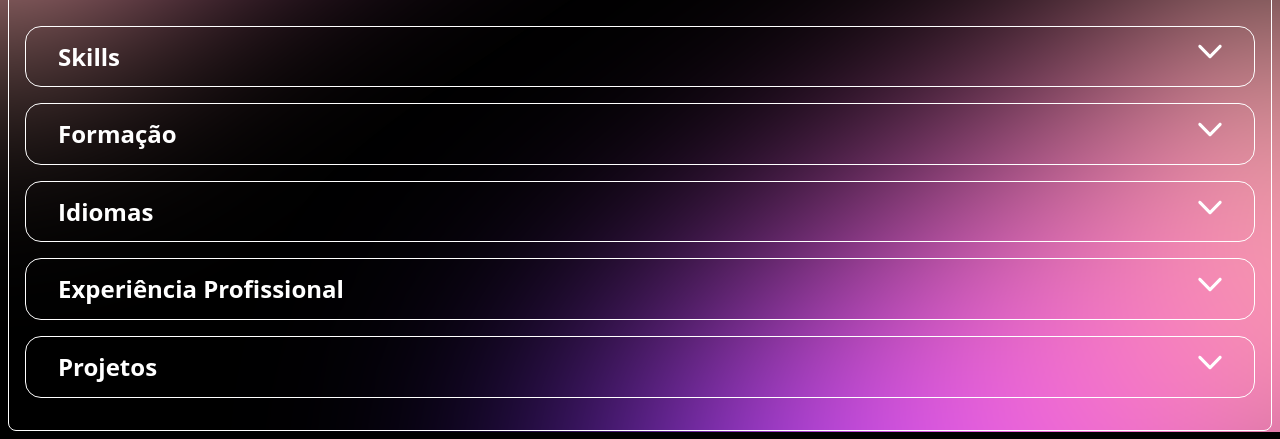
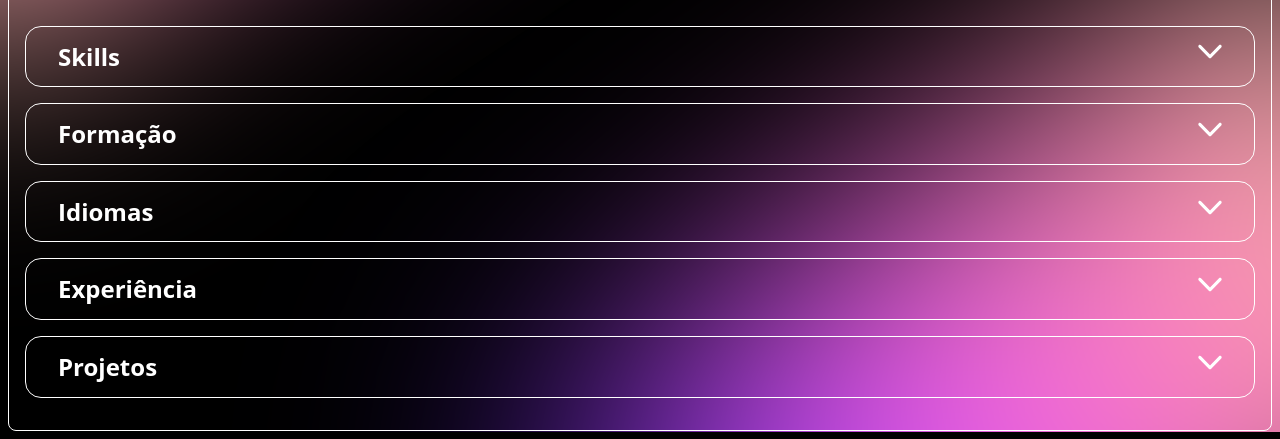
Before and after one commit to acnormun/portfolio, a plain HTML site: page index.html in a window 1280 px wide. Shown: the part 424-863 px from the top of the page. Drawn offline with nearby package versions, Linux system fonts and the light colour scheme.

Commit message:
title correction

```diff
--- a/index.html
+++ b/index.html
@@ -5,7 +5,7 @@
     <meta charset="UTF-8">
     <meta http-equiv="X-UA-Compatible" content="IE=edge">
     <meta name="viewport" content="width=device-width, initial-scale=1.0">
-    <title>Portifólio - Ana Clara Noronha Muniz</title>
+    <title>Ana Clara Noronha Muniz</title>
 
     <!-- NORMALIZE CSS -->
 
@@ -99,7 +99,7 @@
         <!-- Experiência -->
         <section class="acordeon">
             <button class="trigger" type="button">
-                <h2>Experiência Profissional</h2>
+                <h2>Experiência</h2>
             </button>
 
             <div class="content">
```
